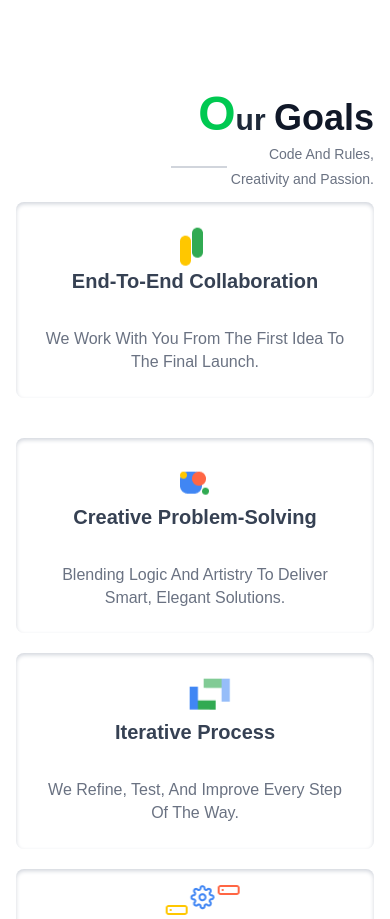
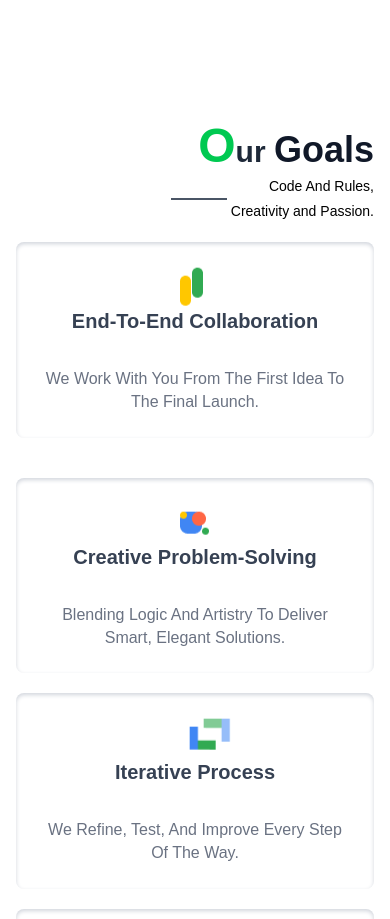
Before and after one commit to FaisalRittz/rittzdigital, a Next.js app: page / in a window 390 px wide. Shown: the part 1540-2459 px from the top of the page. Built offline with nearby package versions, Linux system fonts and the light colour scheme.

Commit message:
fixed a bug in brand section

```diff
--- a/src/components/brand.js
+++ b/src/components/brand.js
@@ -268,7 +268,7 @@ bottomImages.forEach((img, i) => {
 
 
         <div
-          className="bg-[#f5f0e3] rounded-[40px]  p-20 flex items-center justify-between h-full max-h-[488px]"
+          className="bg-[#f5f0e3] rounded-[40px]  p-20 flex items-center justify-between h-full top-20max-h-[488px]"
           style={{
             transform: "rotateX(90deg) translateZ(244px)",
             backfaceVisibility: "hidden",
--- a/src/components/hero.js
+++ b/src/components/hero.js
@@ -125,7 +125,7 @@ export default function Hero() {
 
           <div
             ref={textRef}
-            className="absolute bottom-[-40rem] right-[10%] text-[50px] font-bold z-30"
+            className="absolute bottom-[-50rem] sm:bottom-[-40rem] right-[10%] text-[50px] font-bold z-30"
           >
             <Brand />
           </div>
--- a/src/components/ourgoals.js
+++ b/src/components/ourgoals.js
@@ -66,7 +66,7 @@ export default function Ourgoals() {
             <div className="relative z-10 ">
               <div>
                 {/* First box Div */}
-                <div className="flex sm:block mb-5 relative justify-center sm:justify-normal">
+                <div className="flex sm:block mb-5 mt-10 sm:mt-0 relative justify-center sm:justify-normal">
 
                  <div className="  flex sm:flex-row mt-20 flex-col gap-10">
                   <div className="bg-white  hover:bg-gray-100 transition-all duration-300 ease-in-out hover:scale-[1.01] hover:shadow-md rounded-lg inset-shadow-sm inset-shadow-gray-300 flex flex-col justify-center text-center p-6 sm:w-[362px] sm:h-[282px] sm:ml-5 mx-4">
@@ -93,15 +93,15 @@ export default function Ourgoals() {
 
                  </div>
 
-                <div className="text-right  absolute sm:-top-14 sm:right-2 -top-12 right-4">
+                <div className="text-right  absolute sm:-top-14  sm:right-2 -top-14 right-4">
                   <h2 className="font-bold mt-4">
                     <span className="text-green-500 text-5xl sm:text-[12vh]">O</span ><span className="text-gray-800 sm:text-[9vh] text-3xl">ur </span> <span className="text-gray-900 text-4xl sm:text-[9vh]">Goals</span>
                   </h2>
                   <div className="flex align-middle  justify-end">
                     <div className="h-auto flex align-center justify-center">
-                      <div className="h-0.5 w-14  sm:w-[111px] bg-gray-300 my-7  mx-1 "></div>
+                      <div className="h-0.5 w-14  sm:w-[111px] bg-gray-600 my-7  mx-1 "></div>
                     </div>
-                    <div className="text-sm text-gray-500 mt-1 text-right sm:text-left leading-[1.75]">Code And Rules,<br />Creativity and Passion.</div>
+                    <div className="text-sm text-black mt-1 text-right sm:text-left leading-[1.75]">Code And Rules,<br />Creativity and Passion.</div>
                   </div>
                 </div>
               </div>
```
